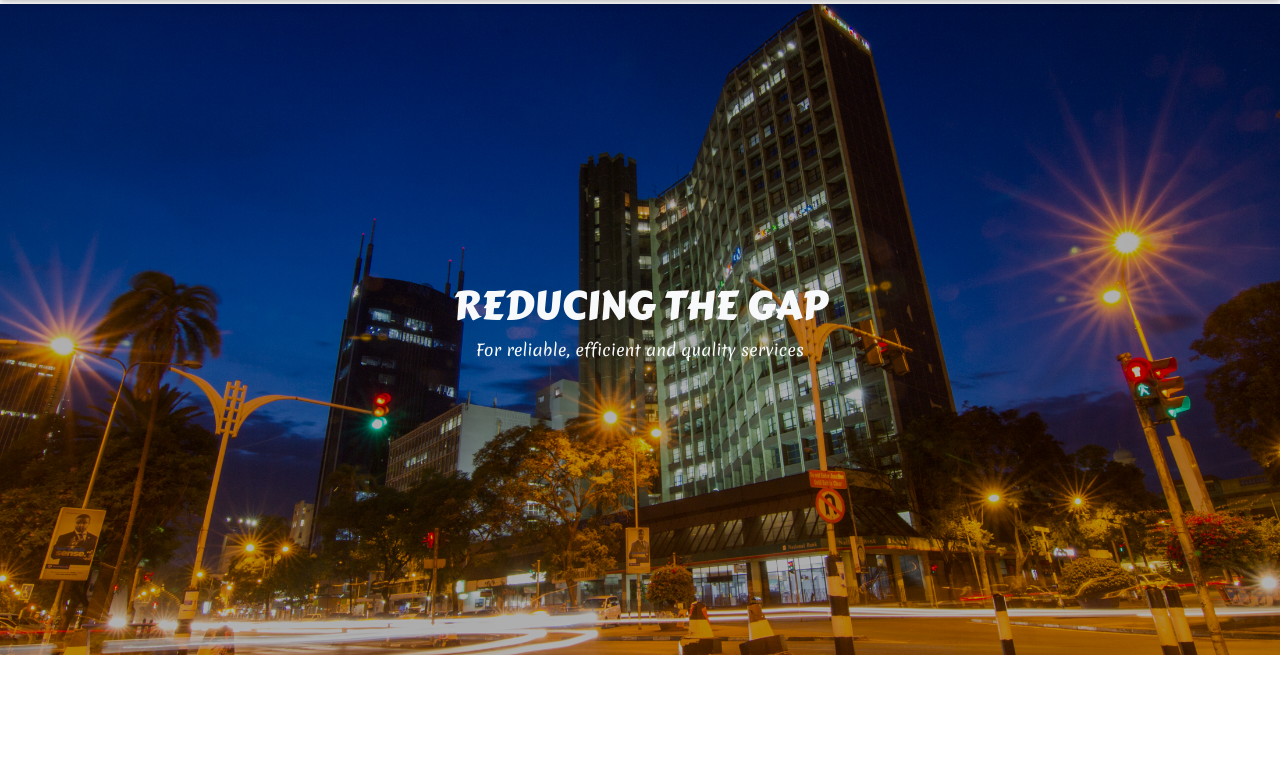
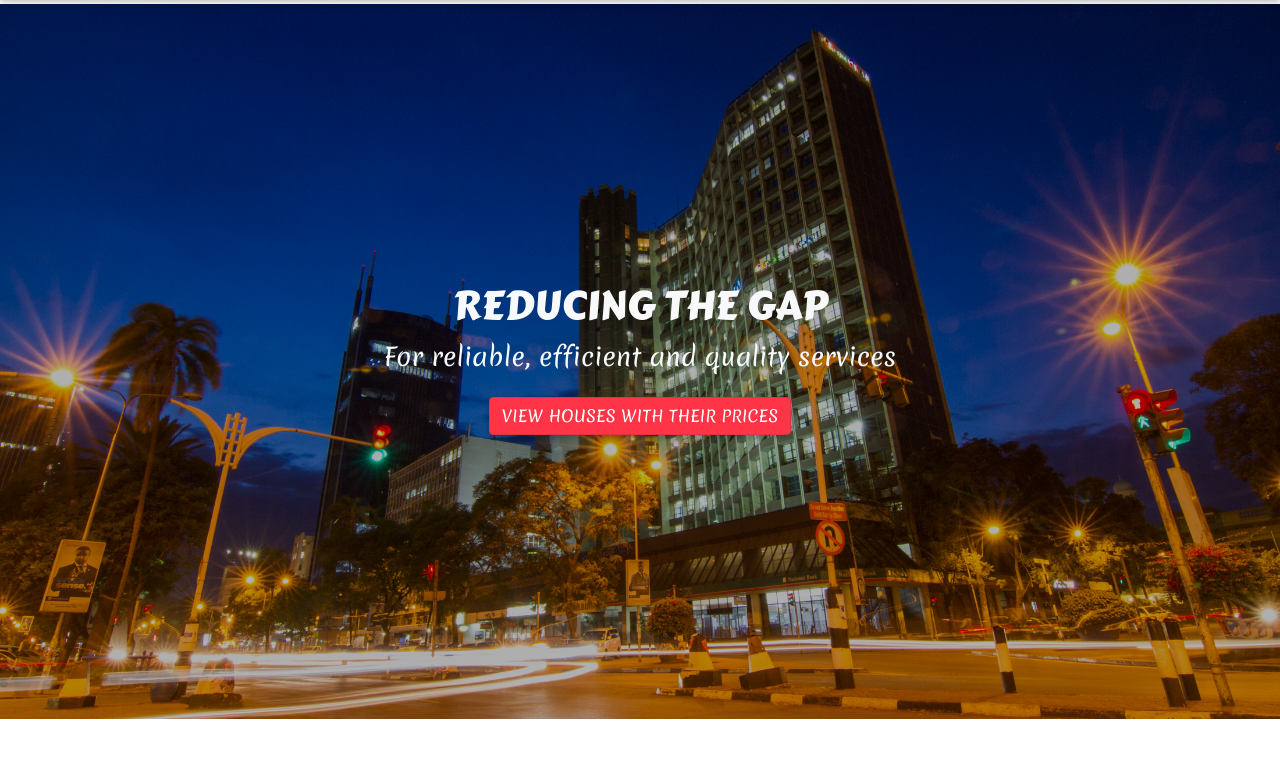
Before and after one commit to costamay/Rentals, a Django app: template templates/main/index.html in a window 1280 px wide. Shown: the part 78-837 px from the top of the page. Run offline with Django 3.2, Linux system fonts and the light colour scheme; the template is opened without the code that fills it, so the values that code supplies are empty; parts of the project's set-up code (start-up, migrations or seed data) failed here and were passed over; some libraries are stand-ins or nearby versions; some web fonts are replaced.

Commit message:
Add font size to the index page

```diff
--- a/templates/main/index.html
+++ b/templates/main/index.html
@@ -6,7 +6,10 @@
     <div class="container">
         <div class="text-light text-center head">
             <h1>REDUCING THE GAP</h1>
-            <p>For reliable, efficient and quality services</p>
+            <p style="font-size:25px">For reliable, efficient and quality services
+
+            </p>
+            <a href="{% url 'houses'%}" class="btn btn-danger">View Houses with their prices</a>
         </div>
     </div>
 </section>
```
